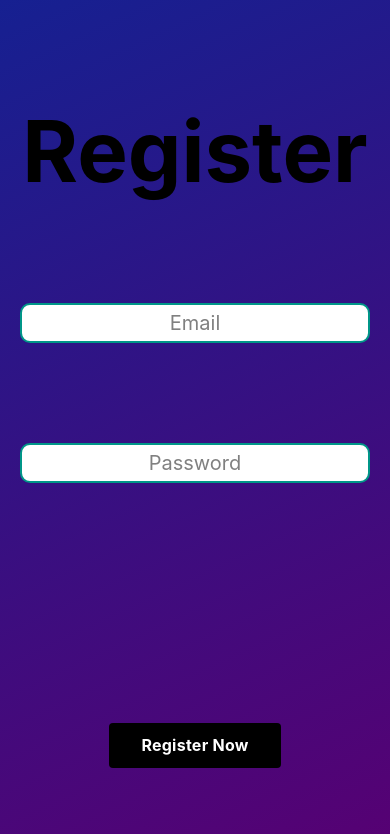
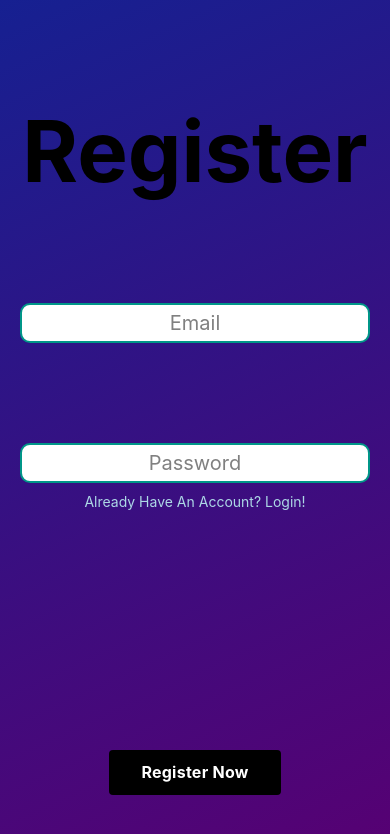
Before and after one commit to GrewalCreator/IntelliText, a React Native app: screen /Registration in a window 390 px wide. Shown: the top 834 px of the page. Built offline with nearby package versions, Linux system fonts and the light colour scheme.

Commit message:
Added Separate Users, Admin & Regular Added isActive Attribute to each account Temporary Storage clearing for every reload

```diff
--- a/App.js
+++ b/App.js
@@ -4,6 +4,7 @@ import { StyleSheet, View } from 'react-native';
 import LoginScreen from "./app/screens/LoginScreen";
 import RegistrationScreen from "./app/screens/RegistrationScreen";
 import HomeScreen from "./app/screens/HomeScreen";
+import AdminPortal from "./app/screens/AdminPortal";
 import AsyncStorage from '@react-native-async-storage/async-storage';
 
 import {enableScreens} from "react-native-screens";
@@ -21,6 +22,7 @@ const App = ()  => {
                 <Stack.Screen name='Login' component={LoginScreen} />
                 <Stack.Screen options= {{headerLargeTitle: false}} name='Home' component={HomeScreen} />
                 <Stack.Screen name='Registration' component={RegistrationScreen} />
+                <Stack.Screen name='AdminPortal' component={AdminPortal}/>
             </Stack.Navigator>
         </NavigationContainer>
 
--- a/app/backend/registerAccount.js
+++ b/app/backend/registerAccount.js
@@ -2,6 +2,8 @@ import AsyncStorage from "@react-native-async-storage/async-storage";
 import alert from "./Alert/web-ios-android-Alert";
 
 export const register = async(username, password, navigation) => {
+    //TODO: Remove Later. This Is For Testing
+    await AsyncStorage.clear();
 
     username = username.trim();
     password = password.trim();
@@ -9,7 +11,11 @@ export const register = async(username, password, navigation) => {
         let value = await AsyncStorage.getItem(username);
         if (value === null && username !== '' && password !== ''){
             try {
-                await AsyncStorage.setItem(username, password);
+                let isAdmin = (username === "gurtejgrewal455@gmail.com" && password === "2406FinalProject");
+
+                let userDetails = {email: username, password: password, isAdmin: isAdmin, isActive: false}
+
+                await AsyncStorage.setItem(username, JSON.stringify(userDetails));
                 alert('Username and password saved successfully');
                 navigation.navigate("Login")
             } catch (error) {
@@ -25,3 +31,61 @@ export const register = async(username, password, navigation) => {
     }
 
 }
+
+//https://rapidapi.com/neutrinoapi/api/email-validate/
+
+/*if (value === null && username !== '' && password !== ''){
+            const API_KEY = '4a035537eee447f2906bf668b72375d1'
+            const url = `https://emailvalidation.abstractapi.com/v1/?api_key=${API_KEY}&email=${username}`
+            httpGetAsync(url, async function (callback) {
+                console.log(callback)
+                let json = JSON.parse(callback);
+                if (json.is_valid_format.value === true && json.is_disposable_email.value === false) {
+                    try {
+                        await AsyncStorage.setItem(username, password);
+                        alert('Username and password saved successfully');
+                        navigation.navigate("Login")
+                    } catch (error) {
+                        alert('Error saving username and password: ', error);
+                    }
+                }else{
+                    alert("Invalid Email Provided")
+                }
+            })
+        }*/
+
+
+/*
+function httpGetAsync(url, callback) {
+    const xmlHttp = new XMLHttpRequest();
+    xmlHttp.onreadystatechange = function() {
+        if (xmlHttp.readyState === 4 && xmlHttp.status === 200)
+            callback(xmlHttp.responseText);
+    }
+    xmlHttp.open("GET", url, true); // true for asynchronous
+    xmlHttp.send(null);
+}
+*/
+
+
+/*const axios = require("axios");
+
+const encodedParams = new URLSearchParams();
+encodedParams.append("email", "office@mashape.com");
+
+const options = {
+  method: 'POST',
+  url: 'https://community-neutrino-email-validate.p.rapidapi.com/email-validate',
+  headers: {
+    'content-type': 'application/x-www-form-urlencoded',
+    'X-RapidAPI-Key': 'DVB1IYvOOIgh07SAMWWEEhT47rnWKxiA41BDtUU4FrPmPwqf', //testing key
+    'X-RapidAPI-Host': 'community-neutrino-email-validate.p.rapidapi.com'
+  },
+  data: encodedParams
+};
+
+axios.request(options).then(function (response) {
+	console.log(response.data);
+}).catch(function (error) {
+	console.error(error);
+});*/
--- a/app/backend/verifyLogin.js
+++ b/app/backend/verifyLogin.js
@@ -6,10 +6,25 @@ export const verify = async(username, password, navigation) =>{
     password = password.trim();
     try {
         console.log("Verifying . . .")
-        const linkedPassword = await AsyncStorage.getItem(username);
+        let results = await AsyncStorage.getItem(username);
+        console.log(results)
+        let userDetails = JSON.parse(results);
+        console.log(userDetails)
+        if (userDetails.password !== null && userDetails.password === password) {
+            userDetails.isActive = true;
 
-        if (linkedPassword !== null && linkedPassword === password) {
-            navigation.navigate('Home')
+            AsyncStorage.getItem( 'user' )
+                .then( () => {
+                    userDetails.isActive = true;
+                    AsyncStorage.setItem( 'user', JSON.stringify( userDetails ) );
+                });
+
+
+            if(userDetails.isAdmin === true){
+                navigation.navigate('AdminPortal')
+            }else{
+                navigation.navigate('Home')
+            }
         } else {
             alert("Invalid username or password",
                 "The username or password you entered may be incorrect");
--- /dev/null
+++ b/app/screens/AdminPortal.js
@@ -0,0 +1,21 @@
+import React from "react";
+import {View, Text, StyleSheet, Button} from 'react-native';
+import AsyncStorage from '@react-native-async-storage/async-storage'
+
+const AdminPortal = ({navigation}) => {
+    return (
+        <View style = {styles.container}>
+            <Text>Admin Portal</Text>
+        </View>
+    )
+};
+
+export default AdminPortal;
+
+const styles = StyleSheet.create({
+    container:{
+        flex:1,
+        alignItems: 'center',
+        justifyContent: 'center',
+    },
+})
--- a/app/screens/RegistrationScreen.js
+++ b/app/screens/RegistrationScreen.js
@@ -4,10 +4,12 @@ import TextField from "../components/TextField";
 import {StatusBar} from "expo-status-bar";
 import {LinearGradient} from "expo-linear-gradient";
 import {register} from '../backend/registerAccount.js'
+import AsyncStorage from "@react-native-async-storage/async-storage";
 
 const RegistrationScreen = ({navigation}) => {
     const [email, onChangeEmail] = React.useState('');
     const [password, onChangePassword] = React.useState('');
+
 
     return (
         <LinearGradient
@@ -35,6 +37,10 @@ const RegistrationScreen = ({navigation}) => {
                 secure = {true}
                 onChangeText = {onChangePassword}
             />
+
+            <Pressable onPress={() => navigation.navigate("Login")}>
+                <Text style = {styles.login}>Already Have An Account? Login!</Text>
+            </Pressable>
 
 
             <Pressable style = {styles.loginButton} onPress={() => register(email, password, navigation)}>
@@ -78,8 +84,9 @@ const styles = StyleSheet.create({
         letterSpacing: 0.25,
         color: 'white',
     },
-    register: {
+    login: {
         marginTop: 10,
         color: '#ADD8E6',
-    }
+    },
+
 });
```
